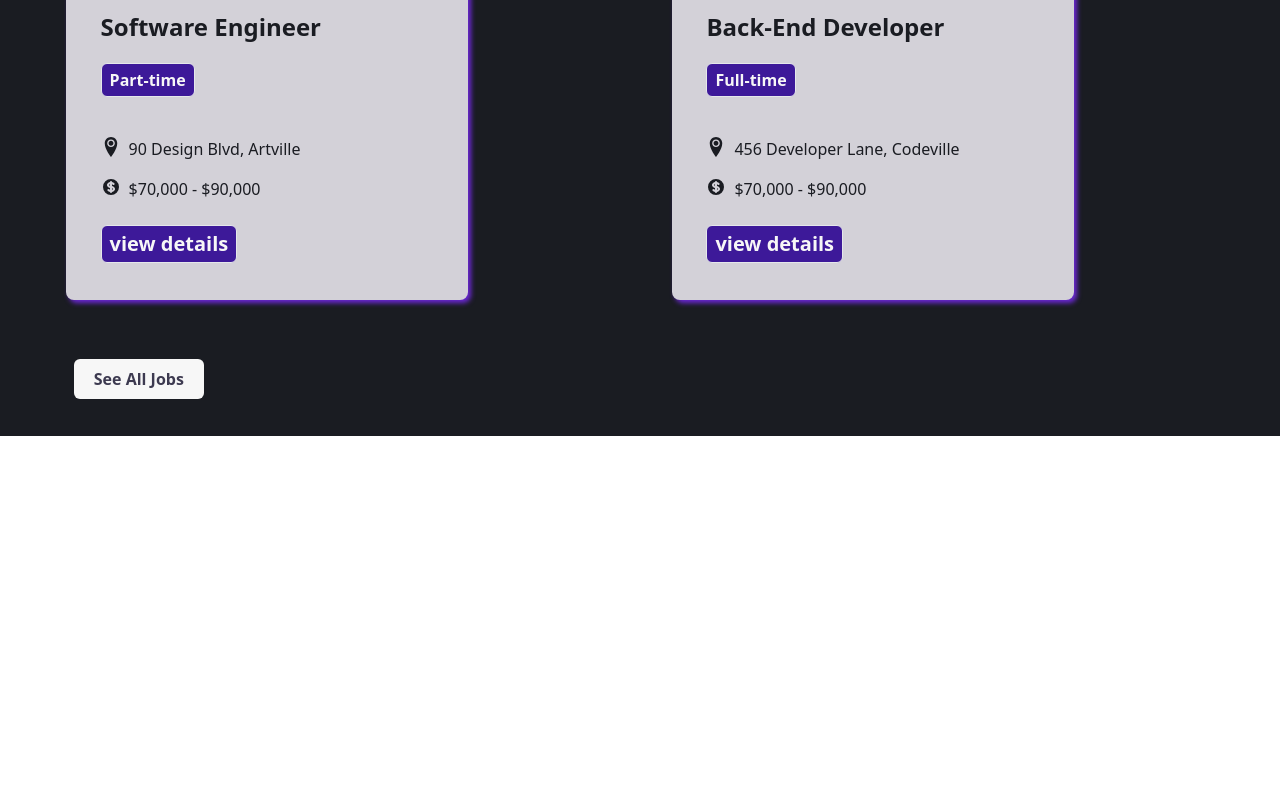
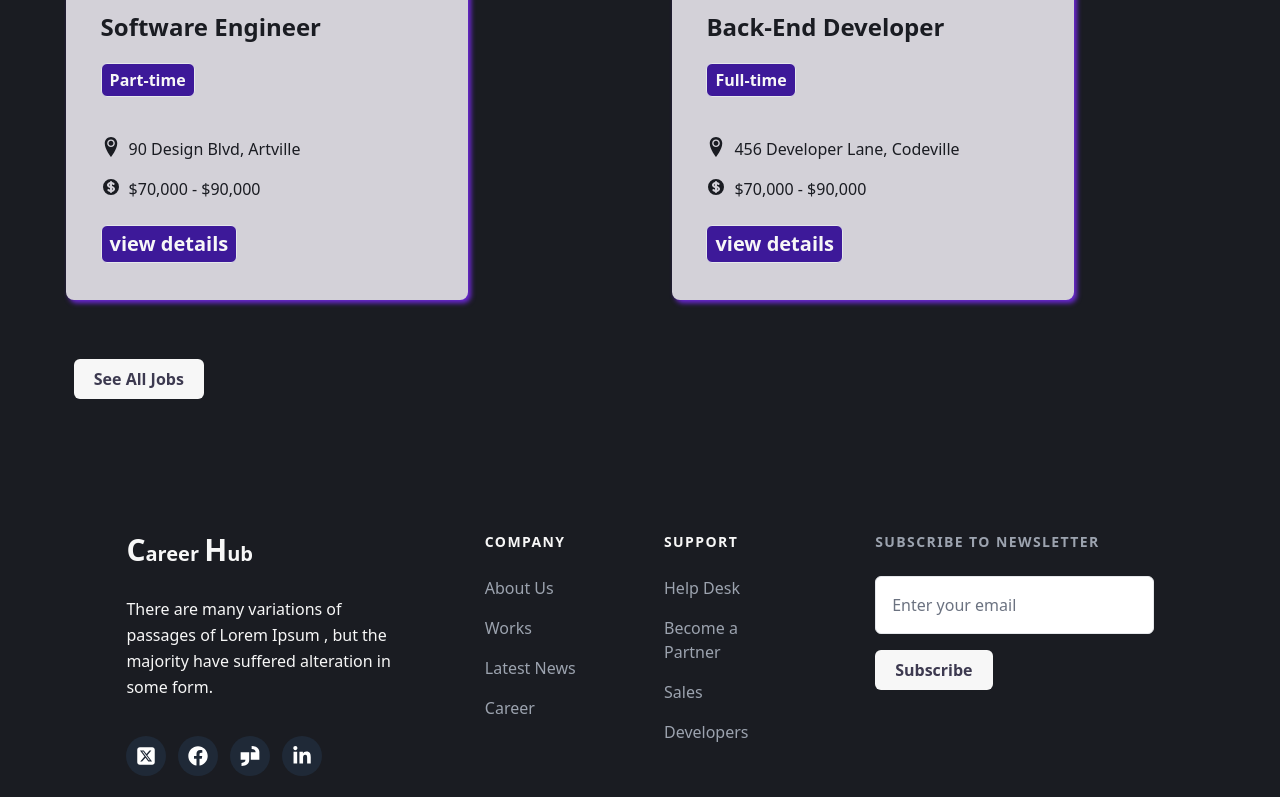
Before and after one commit to Asaduzzaman04/Career-Hub, a React (Vite) app: page / in a window 1280 px wide. Shown: the part 2000-2797 px from the top of the page. Before the commit the page ends 2436 px from the top, so only its background shows below. Built offline with nearby package versions, Linux system fonts and the light colour scheme.

Commit message:
footer%page%created

```diff
--- a/src/components/Footer.jsx
+++ b/src/components/Footer.jsx
@@ -1,6 +1,206 @@
+import { FaSquareXTwitter } from "react-icons/fa6";
+import { FaFacebook } from "react-icons/fa";
+import { SiGlassdoor } from "react-icons/si";
+import { FaLinkedinIn } from "react-icons/fa6";
+
 const Footer = () => {
   return (
     <>
+      <section className="px-[2%] md:px-[8%] md:py-[3%] py-6 bg-primary text-accent gray-50 sm:pt-16 lg:pt-24">
+        <div className=" mx-auto sm:px-6  ">
+          <div className="grid grid-cols-2 md:col-span-3 lg:grid-cols-6 gap-y-16 gap-x-12">
+            <div className="col-span-2 md:col-span-3 lg:col-span-2 lg:pr-8">
+              <h1 className=" capitalize text-xl font-bold">
+                <span className="text-3xl">c</span>areer{" "}
+                <span className="text-3xl">h</span>ub
+              </h1>
+
+              <p className="text-base  leading-relaxed text-accent mt-7">
+                There are many variations of passages of Lorem Ipsum , but the
+                majority have suffered alteration in some form.
+              </p>
+
+              <ul className="flex items-center space-x-3 mt-9">
+                <li>
+                  <a
+                    href="#"
+                    title=""
+                    className="flex items-center justify-center text-white transition-all duration-200 bg-gray-800 rounded-full w-10 h-10 hover:bg-blue-600 focus:bg-blue-600"
+                  >
+                    <FaSquareXTwitter className="text-xl" />
+                  </a>
+                </li>
+
+                <li>
+                  <a
+                    href="#"
+                    title=""
+                    className="flex items-center justify-center text-white transition-all duration-200 bg-gray-800 rounded-full w-10 h-10 hover:bg-blue-600 focus:bg-blue-600"
+                  >
+                    <FaFacebook className="text-xl" />
+                  </a>
+                </li>
+
+                <li>
+                  <a
+                    href="#"
+                    title=""
+                    className="flex items-center justify-center text-white transition-all duration-200 bg-gray-800 rounded-full w-10 h-10 hover:bg-blue-600 focus:bg-blue-600"
+                  >
+                    <SiGlassdoor className="text-xl" />
+                  </a>
+                </li>
+
+                <li>
+                  <a
+                    href="#"
+                    title=""
+                    className="flex items-center justify-center text-white transition-all duration-200 bg-gray-800 rounded-full w-10 h-10 hover:bg-blue-600 focus:bg-blue-600"
+                  >
+                    <FaLinkedinIn className="text-xl" />
+                  </a>
+                </li>
+              </ul>
+            </div>
+
+            <div>
+              <p className="text-sm font-semibold tracking-widest text-accent uppercase">
+                Company
+              </p>
+
+              <ul className="mt-6 space-y-4">
+                <li>
+                  <a
+                    href="#"
+                    title=""
+                    className="flex text-base text-gray-400 transition-all duration-200 hover:text-blue-600 focus:text-blue-600 capitalize"
+                  >
+                    {" "}
+                    About us{" "}
+                  </a>
+                </li>
+
+                <li>
+                  <a
+                    href="#"
+                    title=""
+                    className="flex text-base text-gray-400 transition-all duration-200 hover:text-blue-600 focus:text-blue-600 capitalize"
+                  >
+                    {" "}
+                    works{" "}
+                  </a>
+                </li>
+
+                <li>
+                  <a
+                    href="#"
+                    title=""
+                    className="flex text-base text-gray-400 transition-all duration-200 hover:text-blue-600 focus:text-blue-600 capitalize"
+                  >
+                    {" "}
+                    latest news{" "}
+                  </a>
+                </li>
+
+                <li>
+                  <a
+                    href="#"
+                    title=""
+                    className="flex text-base text-gray-400 transition-all duration-200 hover:text-blue-600 focus:text-blue-600 ca"
+                  >
+                    {" "}
+                    Career{" "}
+                  </a>
+                </li>
+              </ul>
+            </div>
+
+            <div>
+              <p className="text-sm font-semibold tracking-widest text-accent uppercase">
+              Support
+              </p>
+
+              <ul className="mt-6 space-y-4">
+                <li>
+                  <a
+                    href="#"
+                    title=""
+                    className="flex text-base text-gray-400 transition-all duration-200 hover:text-blue-600 focus:text-blue-600"
+                  >
+                    {" "}
+                    Help Desk{" "}
+                  </a>
+                </li>
+
+                <li>
+                  <a
+                    href="#"
+                    title=""
+                    className="flex text-base text-gray-400 transition-all duration-200 hover:text-blue-600 focus:text-blue-600"
+                  >
+                    {" "}
+                    Become a Partner{" "}
+                  </a>
+                </li>
+
+                <li>
+                  <a
+                    href="#"
+                    title=""
+                    className="flex text-base text-gray-400 transition-all duration-200 hover:text-blue-600 focus:text-blue-600"
+                  >
+                    {" "}
+                    Sales{" "}
+                  </a>
+                </li>
+
+                <li>
+                  <a
+                    href="#"
+                    title=""
+                    className="flex text-base text-gray-400 transition-all duration-200 hover:text-blue-600 focus:text-blue-600"
+                  >
+                    {" "}
+                    Developers{" "}
+                  </a>
+                </li>
+              </ul>
+            </div>
+
+            <div className="col-span-2 md:col-span-1 lg:col-span-2 lg:pl-8">
+              <p className="text-sm font-semibold tracking-widest text-gray-400 uppercase">
+                Subscribe to newsletter
+              </p>
+
+              <form className="mt-6">
+                <div>
+                  <label className="sr-only">Email</label>
+                  <input
+                    type="email"
+                    name="email"
+                    id="email"
+                    placeholder="Enter your email"
+                    className="block w-full p-4 text-accent placeholder-gray-500 transition-all duration-200 bg-white border border-gray-200 rounded-md focus:outline-none focus:border-blue-600 caret-blue-600"
+                  />
+                </div>
+
+                <button
+                  type="submit"
+                  className=" mt-4 capitalize bg-accent text-button px-5 py-2  font-bold  rounded-md transition-all duration-300 active:scale-95 hover:shadow-[3px_3px_rgba(247,_247,_247,_0.3)] w-fit"
+                >
+                  Subscribe
+                </button>
+              </form>
+            </div>
+          </div>
+
+          <hr className="mt-16 mb-10 border-gray-200" />
+
+          <p className="text-sm text-center text-gray-600">
+            © Copyright 2021, All Rights Reserved by Career Hub
+          </p>
+        </div>
+      </section>
     </>
   );
 };
--- a/src/pages/Applied.jsx
+++ b/src/pages/Applied.jsx
@@ -1,9 +1,17 @@
 
+import Footer from './../components/Footer';
 
 const Applied = () => {
     return (
         <>
-            applied jobs
+        <main>
+            <section className='text-5xl text-center'>
+                applied jobs
+            </section>
+            <section>
+                <Footer/>
+            </section>
+        </main>
         </>
     );
 };
--- a/src/pages/Blogs.jsx
+++ b/src/pages/Blogs.jsx
@@ -1,11 +1,16 @@
-
+import Footer from "./../components/Footer";
 
 const Blogs = () => {
-    return (
-        <div>
-            blogs
-        </div>
-    );
+  return (
+    <>
+      <main>
+        <section className="text-5xl text-center">blogs page</section>
+        <section>
+          <Footer />
+        </section>
+      </main>
+    </>
+  );
 };
 
 export default Blogs;
--- a/src/pages/Home.jsx
+++ b/src/pages/Home.jsx
@@ -1,6 +1,7 @@
 import { NavLink } from "react-router-dom";
 import Jobs from './Jobs';
 import Category from './Category';
+import Footer from './../components/Footer';
 
 
 
@@ -20,7 +21,7 @@ const Home = () => {
             <h2 className="text-5xl md:text-6xl lg:text-6xl capitalize ">{text.textOne} <span className="text-secondary drop-shadow-[1px_1px_1px_#dfdfdf] ">{text.spanText}</span></h2>
             <p className="font-semibold lg:pr-[15%] text-xl leading-9">{text.description}</p>
 
-            <button className="capitalize bg-accent text-button px-6 py-3 text-xl  rounded-md transition-all duration-300 active:scale-95 hover:shadow-[5px_5px_rgba(247,_247,_247,_0.3),_10px_10px_rgba(247,_247,_247,_0.2)] w-fit">
+            <button className="capitalize bg-accent text-button px-6 py-3 text-xl  rounded-md transition-all duration-300 active:scale-95 hover:shadow-[3px_3px_rgba(247,_247,_247,_0.3)] w-fit">
             <NavLink >get jobs</NavLink>
             </button>
             </section>
@@ -48,7 +49,7 @@ const Home = () => {
      </main>
       {/* -----footer-section----- */}
       <footer>
-
+     <Footer/>
       </footer>
 
     </>
--- a/src/pages/JobDet.jsx
+++ b/src/pages/JobDet.jsx
@@ -1,19 +1,27 @@
 import { useParams } from "react-router-dom";
 import useJobs from "../hooks/useJobs";
+import Footer from './../components/Footer';
 
 const JobDet = () => {
-  const { companyName } = useParams();
+  const  {companyName}  = useParams();
   const [job,error] = useJobs();
   if(error) {
-    return <p> {error}</p>
+    return <p> loading....</p>
   }
 
   let filterData = job.filter((jobs) => jobs.company_name === companyName);
-  const [data] = filterData;
+console.log(filterData);
 
-  console.log(data);
-
-  return <></>;
+  return <>
+    <main>
+      <section className="text-5xl text-center">
+        job details page
+      </section>
+      <section>
+        <Footer/>
+      </section>
+    </main>
+  </>;
 };
 
 export default JobDet;
--- a/src/pages/Jobs.jsx
+++ b/src/pages/Jobs.jsx
@@ -26,7 +26,7 @@ const viewIngCard = view ? job : job.slice(0,4)
                     </div>
                     <div className="px-[2%]">
                         {
-                            view ? <button onClick={() => setView(!view)} className="capitalize bg-accent text-button px-5 py-2 font-bold rounded-md transition-all duration-300 active:scale-95 hover:shadow-[5px_5px_rgba(247,_247,_247,_0.3),_10px_10px_rgba(247,_247,_247,_0.2)] w-fit">see less</button> : <button onClick={() => setView(!view)} className="capitalize bg-accent text-button px-5 py-2  font-bold  rounded-md transition-all duration-300 active:scale-95 hover:shadow-[5px_5px_rgba(247,_247,_247,_0.3),_10px_10px_rgba(247,_247,_247,_0.2)] w-fit"> see all jobs</button>
+                            view ? <button onClick={() => setView(!view)} className="capitalize bg-accent text-button px-5 py-2 font-bold rounded-md transition-all duration-300 active:scale-95 hover:shadow-[3px_3px_rgba(247,_247,_247,_0.3)] w-fit">see less</button> : <button onClick={() => setView(!view)} className="capitalize bg-accent text-button px-5 py-2  font-bold  rounded-md transition-all duration-300 active:scale-95 hover:shadow-[3px_3px_rgba(247,_247,_247,_0.3)] w-fit"> see all jobs</button>
                         }
                     </div>
                 </section>
```
